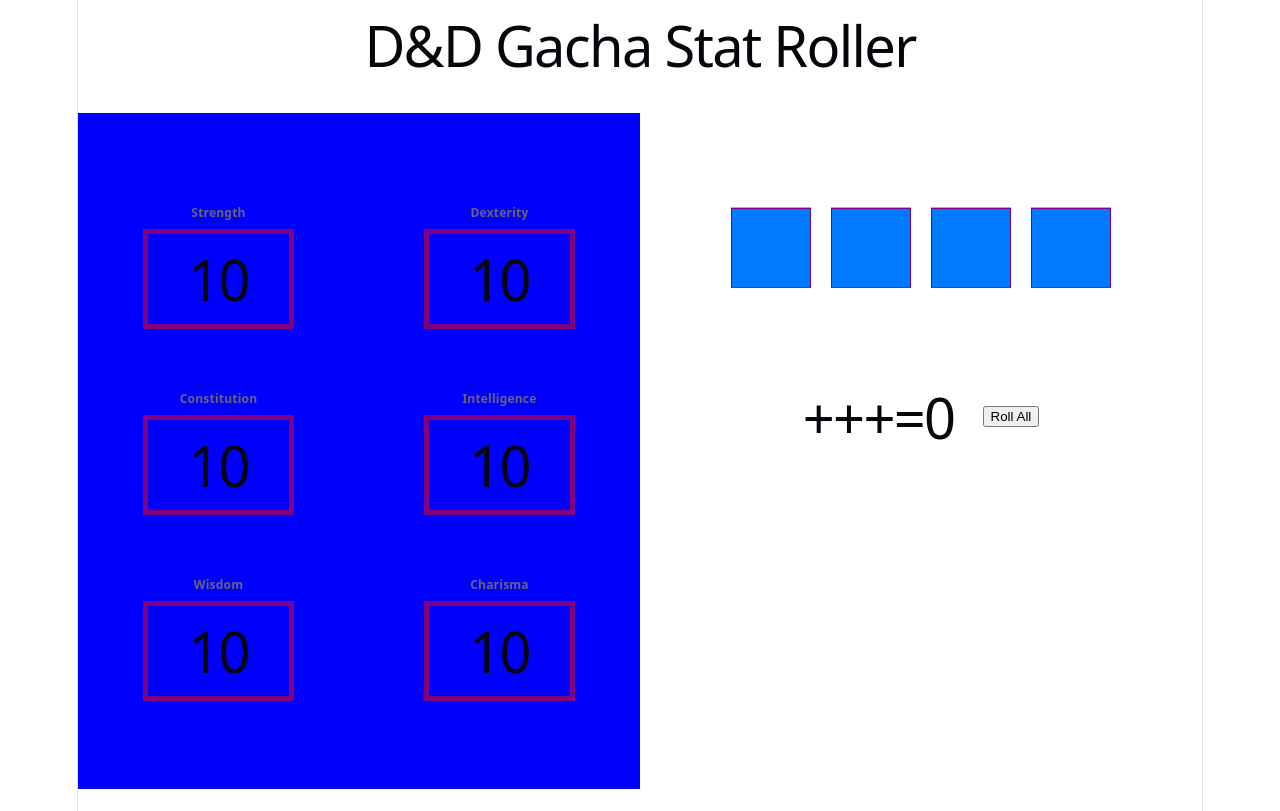
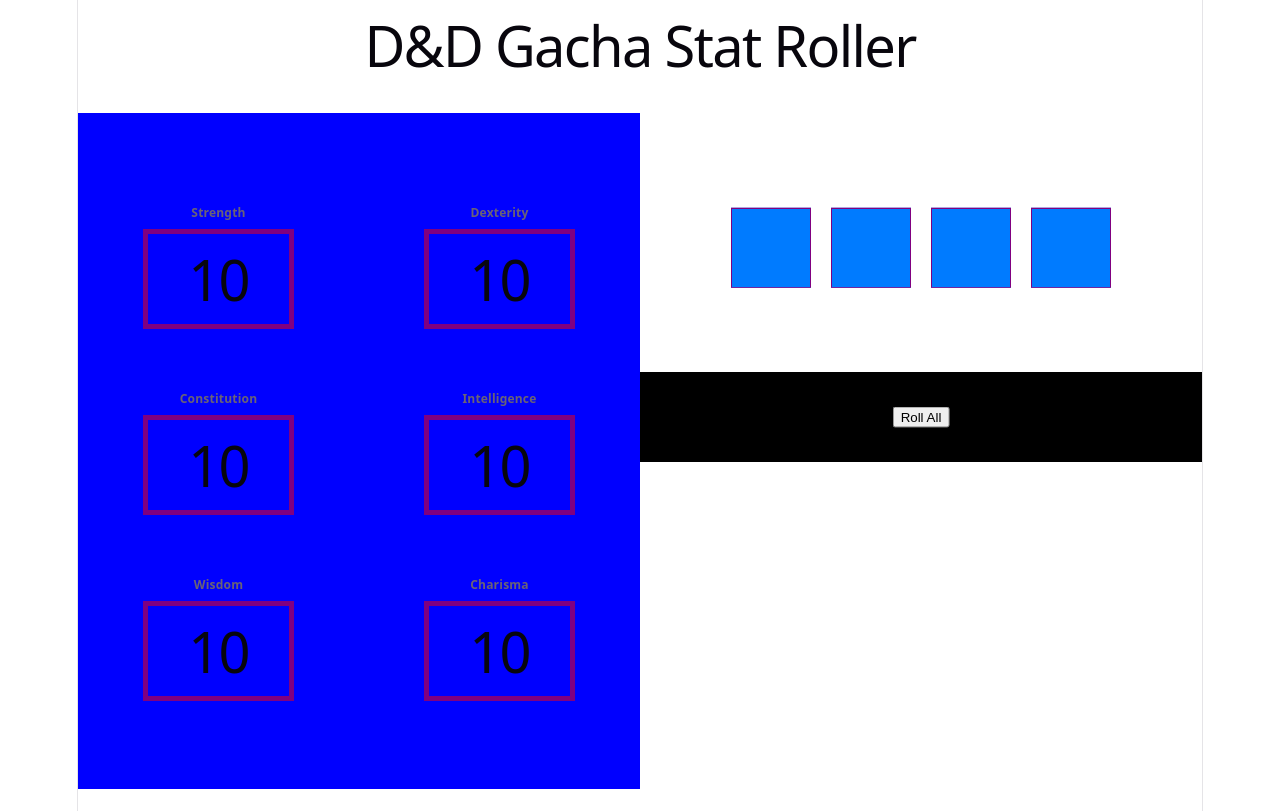
Before and after one commit to ASPCoding/DnDGachaRoller, a React (Vite) app: page / in a window 1280 px wide. Built offline with nearby package versions, Linux system fonts and the light colour scheme.

Commit message:
Formatted a First Roll Button

```diff
--- a/src/components/DiceRoller.css
+++ b/src/components/DiceRoller.css
@@ -30,3 +30,18 @@
   justify-content: center;
   align-items: center;
 }
+
+#first{
+  position: absolute;
+  top: 50%;
+  left: 50%;
+  transform: translate(-50%, -50%);
+}
+
+#second{
+  position: absolute;
+  top: 50%;
+  left: 50%;
+  transform: translate(-50%, -50%);
+  clip-path: polygon(0% 0%);
+}
--- a/src/components/DiceRoller.tsx
+++ b/src/components/DiceRoller.tsx
@@ -7,12 +7,18 @@
 function randomize(){
   AppStore.randomize();
   AppStore.toggleRoll();
-  console.log(AppStore.diceResults)
 }
 
 export default function DiceRoller(){
   const [rolling, setRolling] = useState(false)
-  const [cover, setCover] = useState("None")
+  const [cover, setCover] = useState("cover")
+  const [first, setFirst] = useState("first")
+
+  function firstRandomize(){
+      AppStore.randomize();
+      AppStore.toggleRoll();
+      setFirst("second")
+  }
 
   function toggleRoll(){
     setCover("cover")
@@ -47,8 +53,9 @@
         </div>
         <div id="controller-wrapper">
           <DiceCalculation/>
-          <button onClick={randomize}> Roll All</button>
+          <button onClick={randomize}>Roll All</button>
           <div id={cover}/>
+          <button id={first} onClick={firstRandomize}>Roll All</button>
         </div>
       </div>
     </>
```
